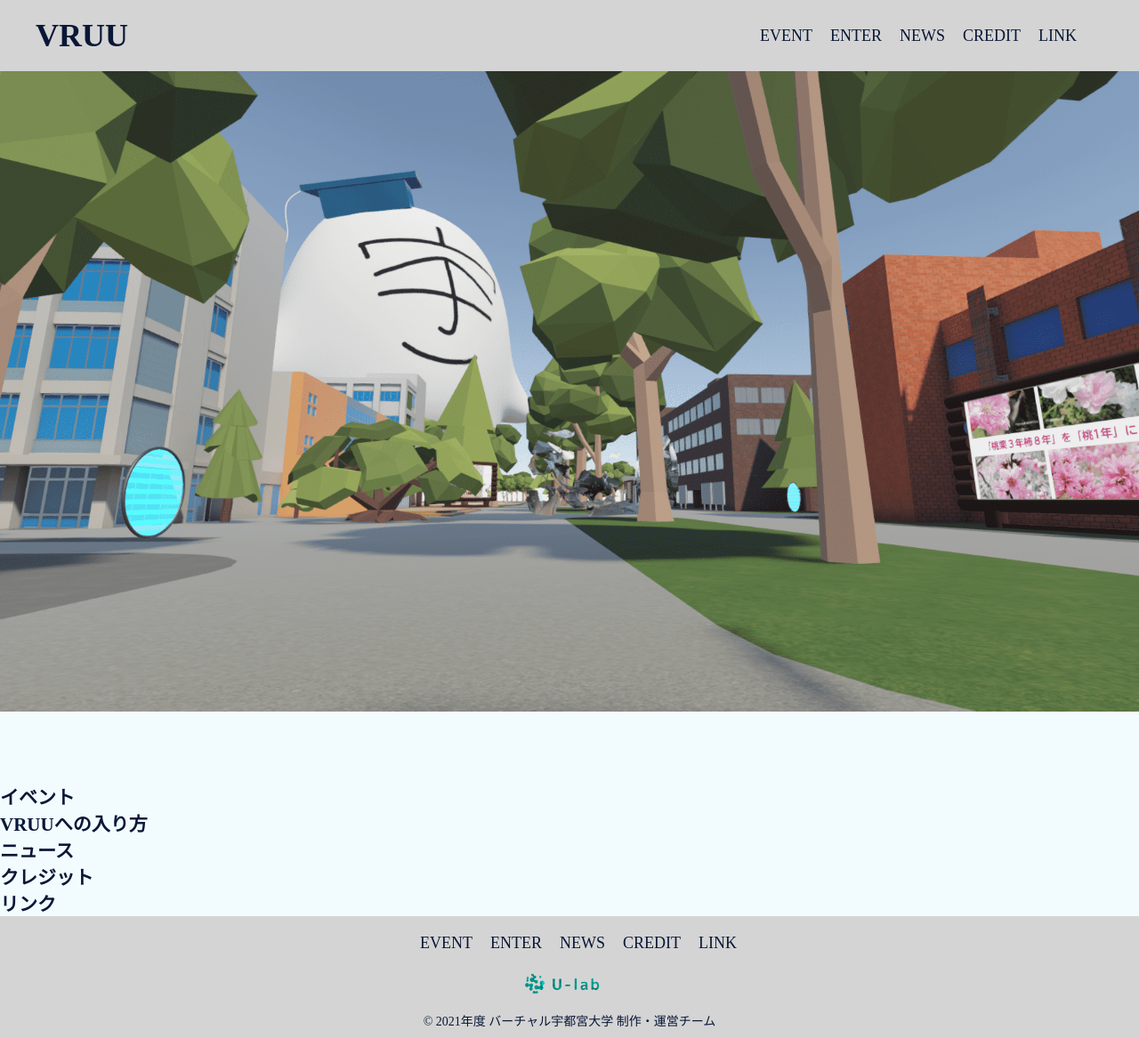
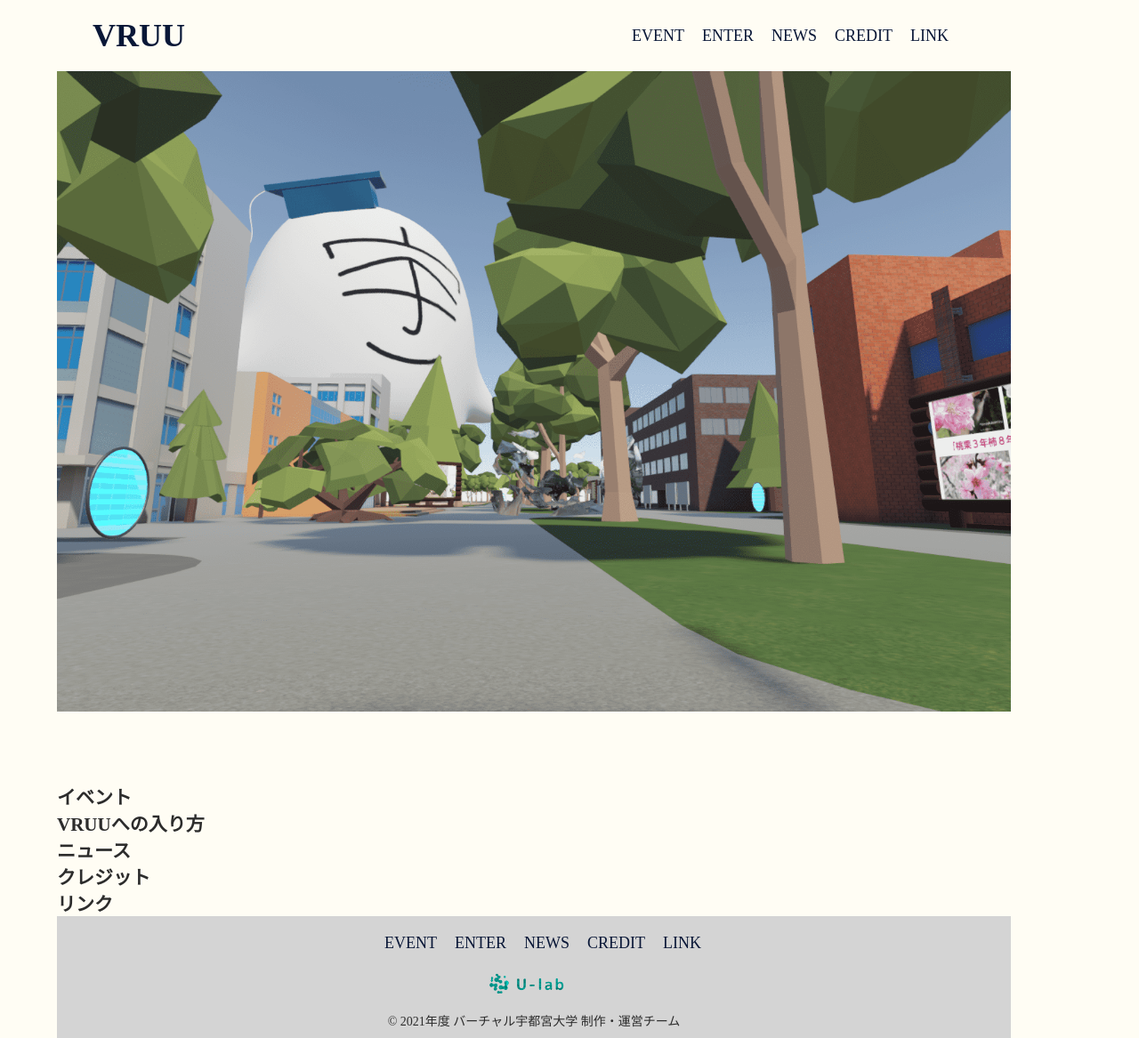
Before and after one commit to u-lab/vruu-2021, a PHP site: page / in a window 1280 px wide. Shown: the whole page at 89% size. Run offline with PHP 8.4, Linux system fonts and the light colour scheme.

Commit message:
色変更・max-width設定

```diff
--- a/css/style.css
+++ b/css/style.css
@@ -9,8 +9,8 @@ html {
 }
 
 body {
-    background-color: #f2fcff;
-    color: #091737;
+    background-color: #FFFDF4;
+    color: #2C2C2C;
     font-size: 1.4rem;
 }
 
@@ -27,12 +27,17 @@ a {
     text-decoration: none;
 }
 
+.wrapper {
+    padding: 0 5%;
+    width: 100%;
+    max-width: 1200px;
+}
+
 header {
     display: flex;
     justify-content: space-between;
     width: 100%;
     height: 80px;
-    background-color: #d4d4d4;
     align-items: center;
 }
 
--- a/index.html
+++ b/index.html
@@ -9,6 +9,7 @@
 </head>
 
 <body>
+<div class="wrapper">
 
     <header>
         <h1 class="site-title"><a href="index.html">VRUU</a></h1>
@@ -22,7 +23,7 @@
                 <li class="header-nav"><a href="#link">LINK</a></li>
             </ul>
         </nav>
-        </header>
+    </header>
 
     <main>
 
@@ -79,6 +80,8 @@
         <p class="copyright">&copy; 2021年度 バーチャル宇都宮大学 制作・運営チーム</p>
     </footer>
 
+
+</div>
 </body>
 
 </html>
```
Also changed, not shown: 1 other file.
